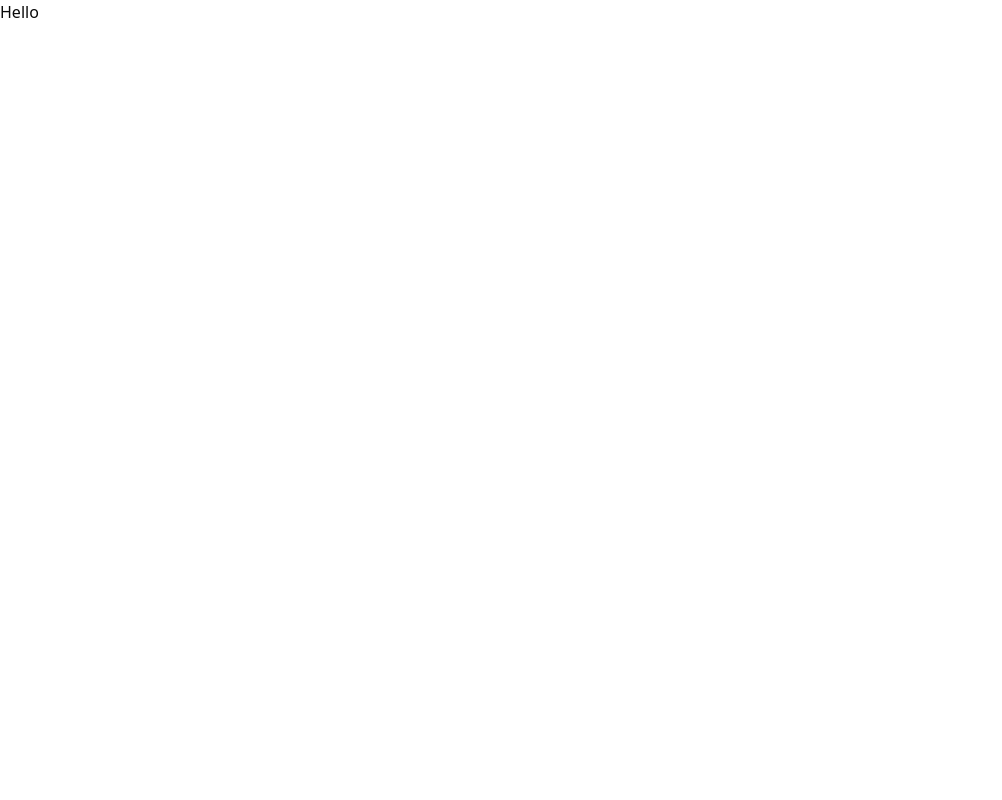
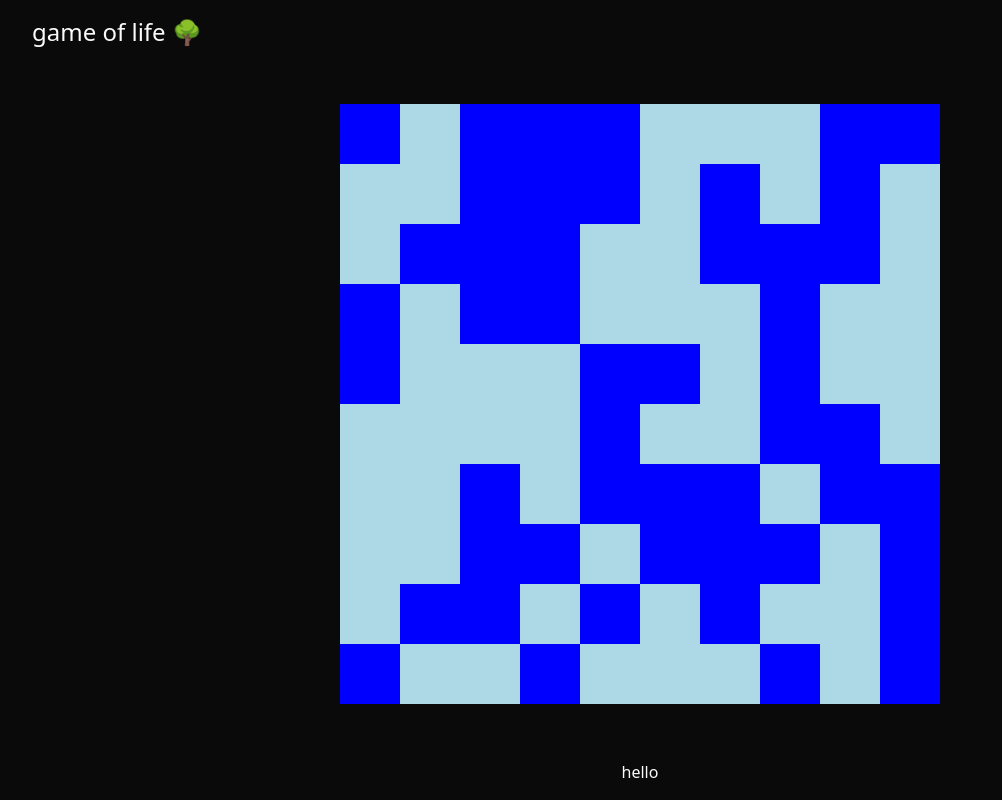
Before and after one commit to estib-vega/game-of-life, a React (Vite) app: page / in a window 1280 px wide. Shown: the whole page, without its empty margins (0-1002 px from the left). Built offline with nearby package versions, Linux system fonts and the light colour scheme.

Commit message:
Add the canvas to the app
The app renders the canvas with some random cells that get updated in it

```diff
--- a/src/App.tsx
+++ b/src/App.tsx
@@ -1,5 +1,24 @@
+import Canvas from "./components/Canvas";
+
+const CANVAS_SIZE = 600;
+const NUM_OF_CELLS = 10;
+
 function App() {
-  return <>Hello</>;
+  return (
+    <div className="dark w-full h-dvh bg-background fixed overflow-hidden">
+      <div className="container h-full overflow-hidden flex flex-col">
+        <header className="py-4">
+          <h1 className="text-2xl text-primary">game of life 🌳</h1>
+        </header>
+        <main className="box-border h-full flex flex-col justify-center items-center">
+          <Canvas size={CANVAS_SIZE} numberOfCells={NUM_OF_CELLS} />
+        </main>
+        <div>
+          <footer className="py-4 text-center text-primary">hello</footer>
+        </div>
+      </div>
+    </div>
+  );
 }
 
 export default App;
--- /dev/null
+++ b/src/components/Canvas.tsx
@@ -0,0 +1,33 @@
+import Engine from "@/lib/engine";
+import React from "react";
+
+interface CanvasProps {
+  size: number;
+  numberOfCells: number;
+}
+
+const Canvas = (props: CanvasProps): JSX.Element => {
+  const { size, numberOfCells } = props;
+  const canvasRef = React.useRef<HTMLCanvasElement>(null);
+
+  React.useEffect(() => {
+    const canvas = canvasRef.current;
+    const ctx = canvas?.getContext("2d");
+    if (!canvas || !ctx) {
+      throw new Error("Unable to init canvas context");
+    }
+
+    const engine = Engine.getInstance();
+    engine.start({ ctx, numberOfCells });
+
+    () => {
+      engine.destroy();
+    };
+  }, [numberOfCells]);
+
+  return <canvas ref={canvasRef} width={size} height={size} />;
+};
+
+Canvas.displayName = "Canvas";
+
+export default Canvas;
--- a/src/lib/engine.ts
+++ b/src/lib/engine.ts
@@ -66,4 +66,9 @@ export default class Engine {
   start(params: DrawParams) {
     requestAnimationFrame((t) => this.render(t, params));
   }
+
+  destroy() {
+    this.scene.destroy();
+    Engine.instance = undefined;
+  }
 }
--- a/src/lib/scene.ts
+++ b/src/lib/scene.ts
@@ -78,4 +78,8 @@ export default class Scene {
       cellColors,
     };
   }
+
+  destroy() {
+    Scene.instance = undefined;
+  }
 }
```
